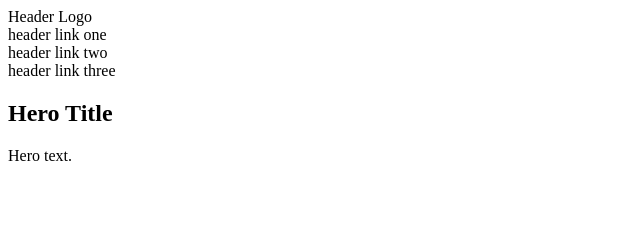
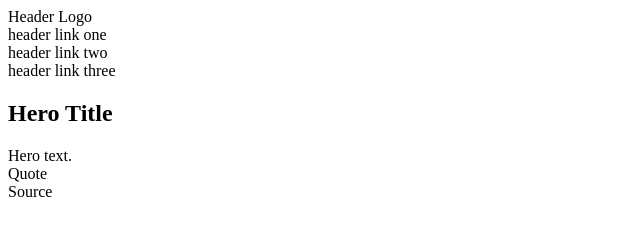
Before and after one commit to Rajeta/odin-landing-page, a plain HTML site: page index.html in a window 1280 px wide. Shown: the whole page, without its empty margins (0-640 px from the left). Drawn offline with Linux system fonts and the light colour scheme.

Commit message:
Setup html for quote section

```diff
--- a/index.html
+++ b/index.html
@@ -56,6 +56,11 @@
 
         </section>
 
+        <section class="quote-section">
+            <div id="quote-text">Quote</div>
+            <div id="quote-source">Source</div>
+        </section>
+
     </body>
 
 </html>
```
